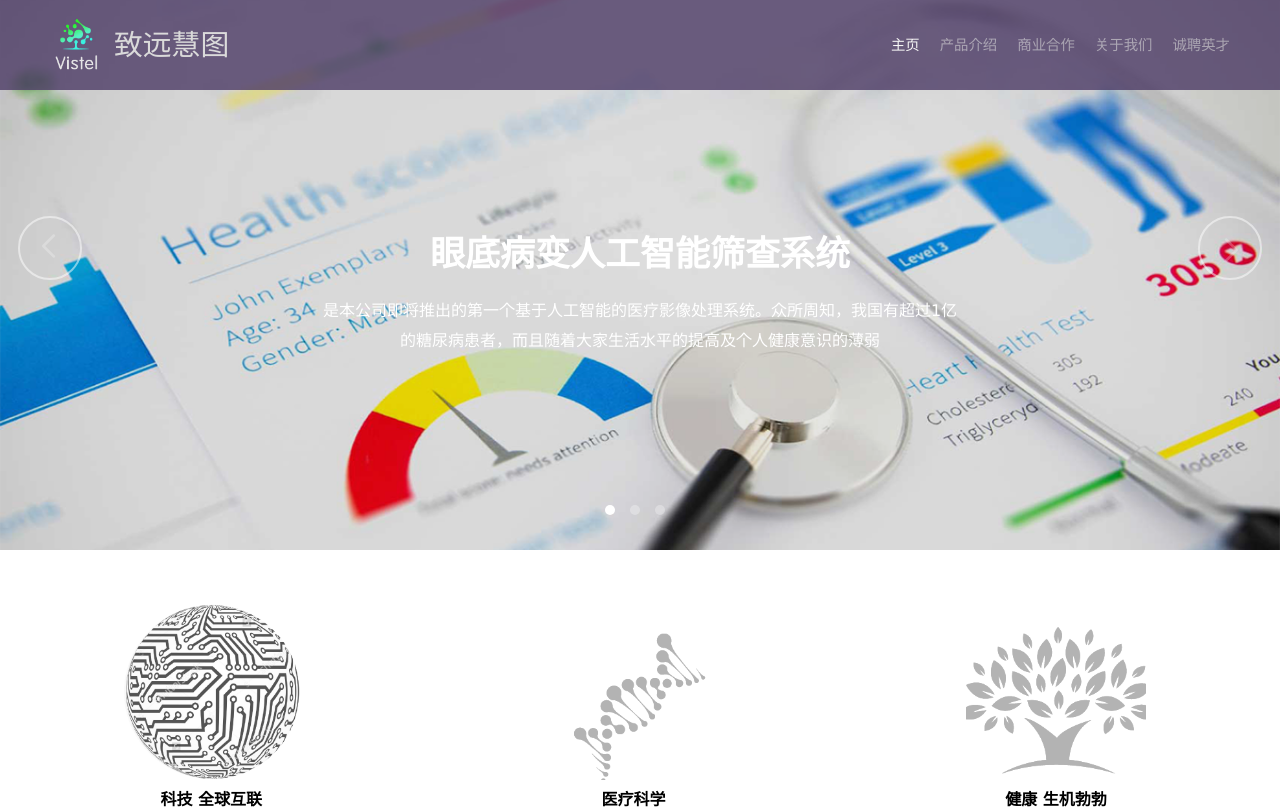
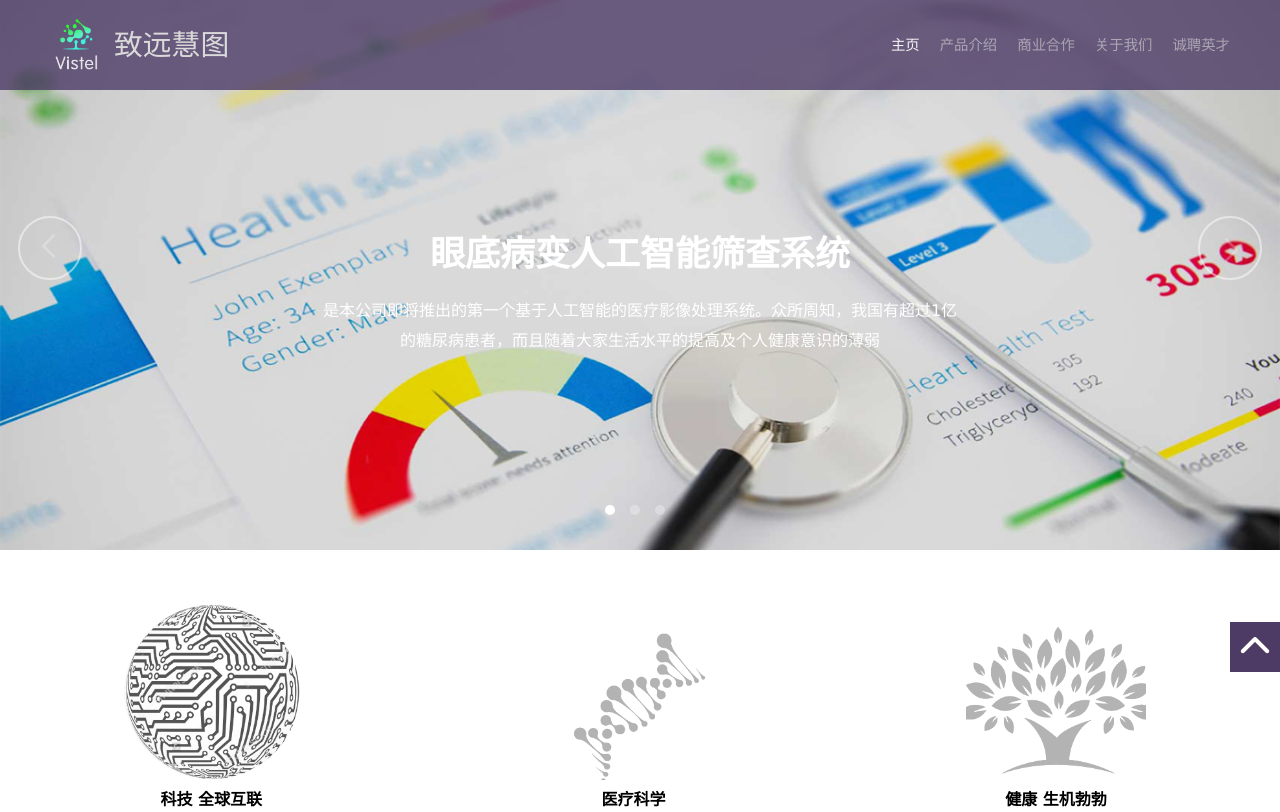
Before and after one commit to NovaYuan/Vistel, a plain HTML site: page index.html in a window 1280 px wide. Shown: the top 812 px of the page. Drawn offline with Linux system fonts and the light colour scheme.

Commit message:
返回顶部

```diff
--- a/index.html
+++ b/index.html
@@ -81,6 +81,10 @@
     </div>
 </div>
 
+<div class="back-top-top">
+    <a href="javascript:void(0)"><img src="images/backToTop.png"></a>
+</div>
+
 <div class="footer">
     <p>
         行政总机：010-89882921 市场合作：010-88888888 联系邮箱：info@vistel.com<br/>
--- a/js/app.js
+++ b/js/app.js
@@ -159,6 +159,11 @@ $(function(){
                 $($(this).data("target")).fadeIn();
                 $(".pro-content .active").removeClass("active");
                 $($(this).data("target")).addClass("active");
+            },
+            backToTopClick: function(){
+                $("body").animate({
+                    scrollTop: $("body").offset().top
+                }, 500)
             }
         },
         events: function(){
@@ -182,6 +187,10 @@ $(function(){
                 trigger: "click",
                 dom: ".pro-type li",
                 fn: this.handler.productChangeClick
+            }, {
+                trigger: "click",
+                dom: ".back-top-top",
+                fn: this.handler.backToTopClick
             }];
 
             $.each(eventsTarget, function(index, target){
--- /dev/null
+++ b/less/backToTop.less
@@ -0,0 +1,22 @@
+.back-top-top{
+  position: fixed;
+  right: 0;
+  bottom: 128px;
+  width: 50px;
+  height: 50px;
+  line-height: 50px;
+  text-align: center;
+  background: #4d3b66;
+  a{
+    height: 32px;
+    width: 32px;
+    display: inline-block;
+    margin-top: 9px;
+    text-decoration: none;
+    color: #fff;
+
+    img{
+      margin-top: -8px;
+    }
+  }
+}
--- a/less/screen.less
+++ b/less/screen.less
@@ -3,3 +3,4 @@
 @import "slider";
 @import "product";
 @import "footer";
+@import "backToTop";
```
Also changed, not shown: css/backToTop.css (added), css/screen.css, images/backToTop.png (added).
